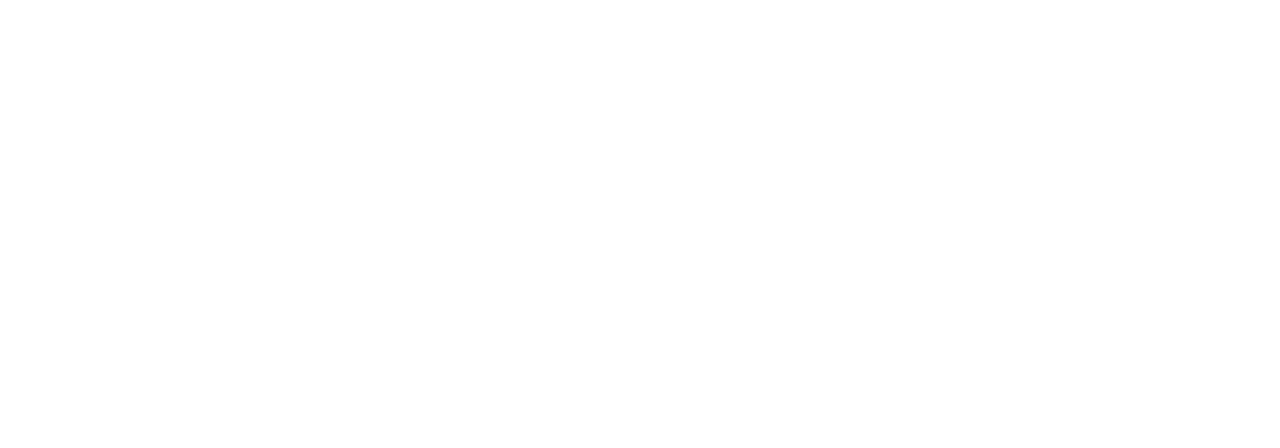
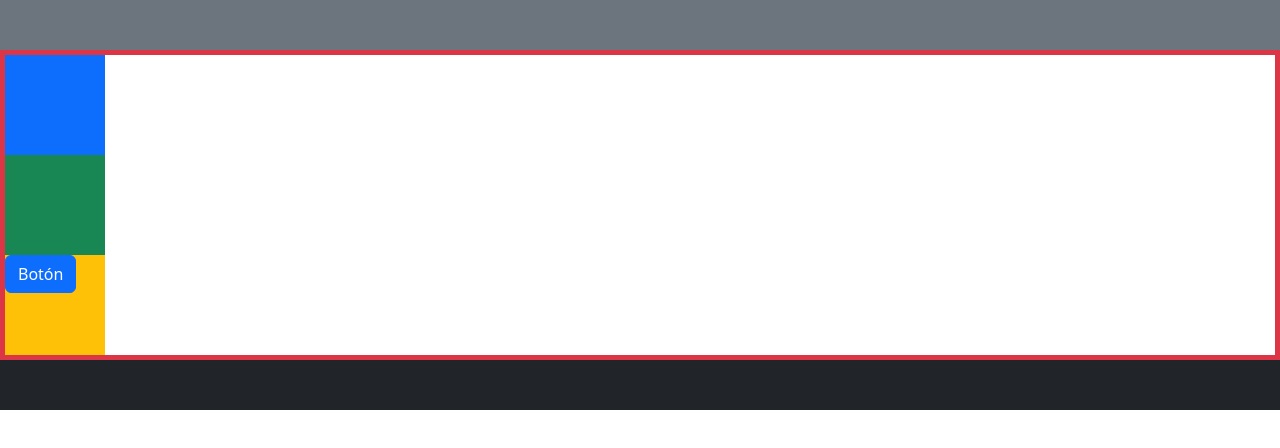
Before and after one commit to jtorova5/Practica-DOM, a plain HTML site: page 04_ManejoDeElementosHermanos/index.html in a window 1280 px wide. Drawn offline with nearby package versions, Linux system fonts and the light colour scheme.

Commit message:
Se carga el contenido teórico de la sesión 04

```diff
--- a/04_ManejoDeElementosHermanos/index.html
+++ b/04_ManejoDeElementosHermanos/index.html
@@ -31,13 +31,23 @@
 
 <body>
     <!-- header -->
-    <header class=""></header>
+    <header id="header" class="bg-secondary"></header>
 
     <!-- main -->
-    <main></main>
+    <main id="main" class="border border-danger border-5">
+        <section class="bg-primary"></section>
+        <section class="bg-success"></section>
+        <section class="bg-warning">
+            <article>
+                <button type="button" id="btn-point" class="btn btn-primary">
+                    Botón
+                </button>
+            </article>
+        </section>
+    </main>
 
     <!-- footer -->
-    <footer></footer>
+    <footer id="footer" class="bg-dark"></footer>
 
     <!-- Bootstrap scripts -->
     <script src="https://cdn.jsdelivr.net/npm/bootstrap@5.3.3/dist/js/bootstrap.bundle.min.js"
@@ -47,7 +57,6 @@
 
     <!-- JS scripts -->
     <script src="./src/js/main.js"></script>
-
 </body>
 
 </html>
--- a/04_ManejoDeElementosHermanos/src/css/style.css
+++ b/04_ManejoDeElementosHermanos/src/css/style.css
@@ -0,0 +1,13 @@
+
+#header {
+    height: 50px;
+}
+
+section {
+    width: 100px;
+    height: 100px;
+}
+
+#footer {
+    height: 50px;
+}
--- a/04_ManejoDeElementosHermanos/src/js/main.js
+++ b/04_ManejoDeElementosHermanos/src/js/main.js
@@ -0,0 +1,42 @@
+
+const header = document.getElementById('header')
+const main = document.getElementById('main')
+const footer = document.getElementById('footer')
+const btnPoint = document.getElementById('btn-point')
+
+
+function createButton(color) {
+    const btn = document.createElement('button')
+    btn.classList.add('btn', color)
+    btn.textContent = 'button'
+    return btn
+}
+
+// // insert element before content
+// main.before(createButton('bg-info'))
+
+// // insert element after content
+// main.after(createButton('bg-info'))
+
+// // insert element at start of content - insert element before first child
+// main.prepend(createButton('bg-warning'))
+
+// // insert element at the end of content
+// main.append(createButton('bg-success'))
+
+// // replace children
+// main.replaceChildren(createButton('bg-success'))
+
+// // replace all content with - replace the complete section
+// main.replaceWith(createButton('bg-primary'))
+
+// // remove children
+// main.remove()
+
+console.log(main.children)
+console.log(footer.children)
+console.log(btnPoint.parentElement.parentElement.parentElement)
+console.log(main.firstElementChild)
+console.log(main.lastElementChild)
+console.log(main.previousElementSibling)
+console.log(main.nextElementSibling)
```
